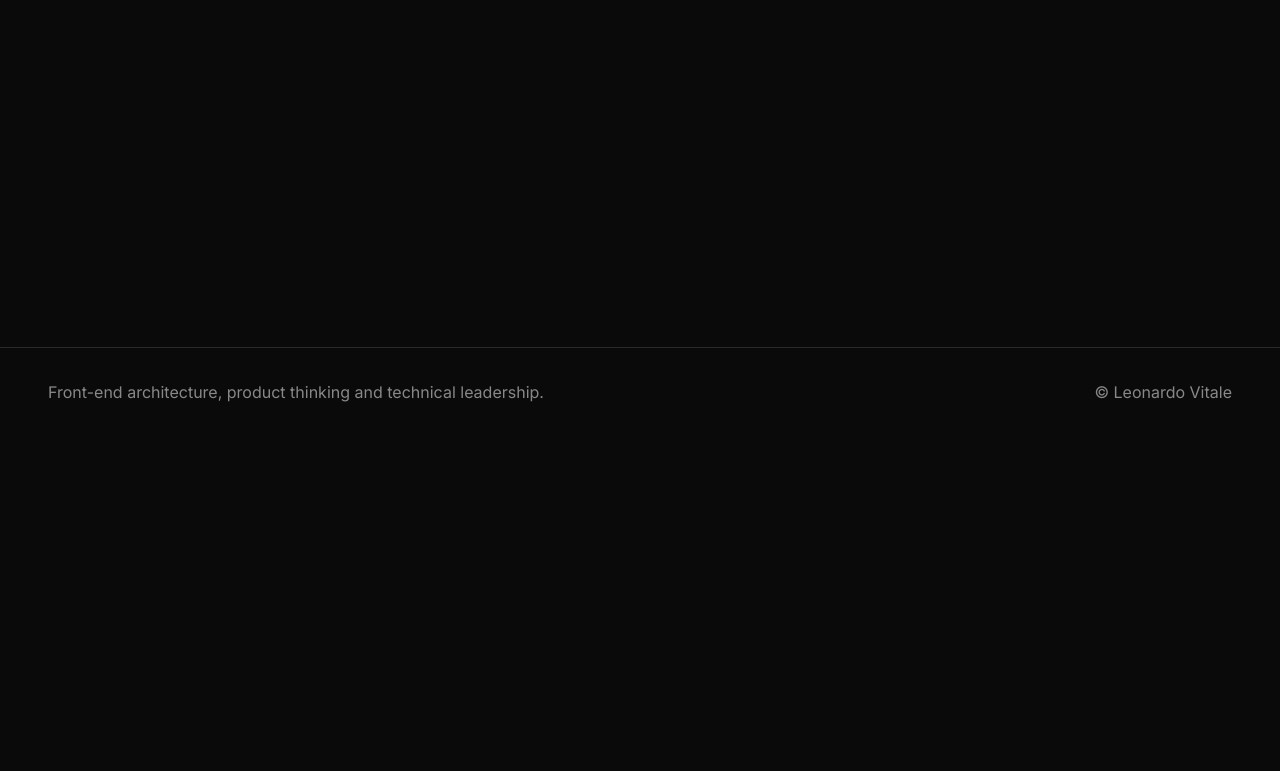
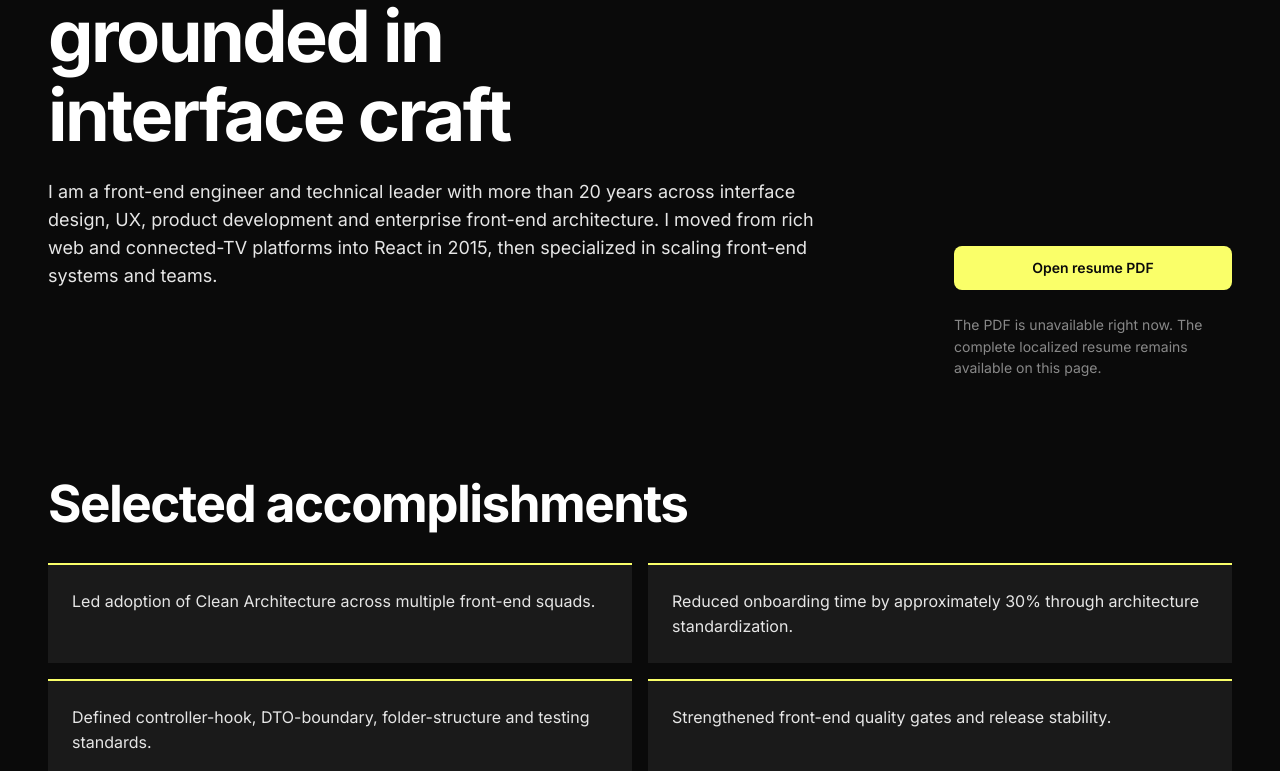
Before and after one commit to LeoVitale/vitale-portifolio, a React (Vite) app: page /en/about in a window 1280 px wide. Shown: the part 326-1097 px from the top of the page. Before the commit the page ends 800 px from the top, so only its background shows below. Built offline with nearby package versions, Linux system fonts and the light colour scheme; no server answers.

Commit message:
feat(about): add bilingual resume and contact

```diff
--- a/src/app/AppRouter.tsx
+++ b/src/app/AppRouter.tsx
@@ -20,6 +20,7 @@ import {
   switchLocale,
   writeStoredLocale,
 } from '../i18n/locale'
+import { AboutPage } from '../pages/AboutPage'
 import { CaseStudyPage } from '../pages/CaseStudyPage'
 import { HomePage } from '../pages/HomePage'
 import { WorkPage } from '../pages/WorkPage'
@@ -45,11 +46,6 @@ function LocaleBoundary({ locale }: { locale: Locale }) {
       <SiteLayout />
     </LocaleContext.Provider>
   )
-}
-
-function AboutPlaceholder() {
-  const { t } = useTranslation('about')
-  return <h1>{t('title')}</h1>
 }
 
 function NotFoundPage() {
@@ -104,7 +100,7 @@ function localizedRoutes(segment: string, locale: Locale): ReactElement {
       <Route element={<HomePage />} index />
       <Route element={<WorkPage />} path="work" />
       <Route element={<CaseStudyPage notFound={<NotFoundPage />} />} path="work/:projectSlug" />
-      <Route element={<AboutPlaceholder />} path="about" />
+      <Route element={<AboutPage />} path="about" />
       <Route element={<NotFoundPage />} path="*" />
     </Route>
   )
--- a/src/locales/en/about.json
+++ b/src/locales/en/about.json
@@ -61,5 +61,6 @@
   },
   "expertiseTitle": "Expertise",
   "contactTitle": "Contact",
+  "resumeDownload": "Open resume PDF",
   "resumeUnavailable": "The PDF is unavailable right now. The complete localized resume remains available on this page."
 }
--- a/src/locales/pt-BR/about.json
+++ b/src/locales/pt-BR/about.json
@@ -61,5 +61,6 @@
   },
   "expertiseTitle": "Especialidades",
   "contactTitle": "Contato",
+  "resumeDownload": "Abrir currículo em PDF",
   "resumeUnavailable": "O PDF está indisponível no momento. O currículo completo e localizado continua acessível nesta página."
 }
--- /dev/null
+++ b/src/pages/AboutPage.tsx
@@ -0,0 +1,108 @@
+import { useEffect, useState } from 'react'
+import { useTranslation } from 'react-i18next'
+import { contact } from '../content/portfolio'
+import { education, expertise, resumeExperiences } from '../content/resume'
+
+const resumePath = '/resume/leonardo-vitale-resume-en.pdf'
+const accomplishmentKeys = ['architecture', 'onboarding', 'standards', 'quality'] as const
+
+export function AboutPage() {
+  const { t } = useTranslation('about')
+  const [pdfUnavailable, setPdfUnavailable] = useState(false)
+
+  useEffect(() => {
+    let active = true
+    fetch(resumePath, { method: 'HEAD' })
+      .then((response) => {
+        if (active && !response.ok) setPdfUnavailable(true)
+      })
+      .catch(() => {
+        if (active) setPdfUnavailable(true)
+      })
+    return () => {
+      active = false
+    }
+  }, [])
+
+  return (
+    <article className="about-page">
+      <header className="about-page__intro">
+        <div>
+          <p className="eyebrow">{t('eyebrow')}</p>
+          <h1>{t('title')}</h1>
+          <p className="about-page__profile">{t('profile')}</p>
+        </div>
+        <a
+          className="button button--primary about-page__resume-link"
+          href={resumePath}
+          rel="noreferrer"
+          target="_blank"
+        >
+          {t('resumeDownload')}
+        </a>
+        {pdfUnavailable ? <p role="status">{t('resumeUnavailable')}</p> : null}
+      </header>
+
+      <section aria-labelledby="accomplishments-title">
+        <h2 id="accomplishments-title">{t('accomplishmentsTitle')}</h2>
+        <ul className="about-page__accomplishments">
+          {accomplishmentKeys.map((key) => (
+            <li key={key}>{t(`accomplishments.${key}`)}</li>
+          ))}
+        </ul>
+      </section>
+
+      <section aria-labelledby="experience-title" id="resume">
+        <h2 id="experience-title">{t('experienceTitle')}</h2>
+        <div className="resume-chronology">
+          {resumeExperiences.map((experience) => (
+            <article key={experience.id}>
+              <div className="resume-chronology__marker" aria-hidden="true" />
+              <div className="resume-chronology__heading">
+                <h3>{experience.company}</h3>
+                <p>{t(experience.titleKey)}</p>
+              </div>
+              <div className="resume-chronology__meta">
+                <time>{experience.period}</time>
+                <span>{t(experience.locationKey)}</span>
+              </div>
+              <ul>
+                {experience.achievementKeys.map((key) => (
+                  <li key={key}>{t(key)}</li>
+                ))}
+              </ul>
+            </article>
+          ))}
+        </div>
+      </section>
+
+      <section aria-labelledby="education-title" className="about-page__education">
+        <h2 id="education-title">{t('educationTitle')}</h2>
+        <p>
+          <strong>{t(education.courseKey)}</strong>
+          <span>{education.institution}</span>
+          <span>
+            {education.period} · {education.location}
+          </span>
+        </p>
+      </section>
+
+      <section aria-labelledby="expertise-title">
+        <h2 id="expertise-title">{t('expertiseTitle')}</h2>
+        <ul className="about-page__expertise">
+          {expertise.map((item) => (
+            <li key={item}>{item}</li>
+          ))}
+        </ul>
+      </section>
+
+      <section aria-labelledby="contact-title" className="about-page__contact" id="contact">
+        <h2 id="contact-title">{t('contactTitle')}</h2>
+        <address>
+          <a href={`mailto:${contact.email}`}>{contact.email}</a>
+          <a href={`tel:${contact.phoneHref}`}>{contact.phoneDisplay}</a>
+        </address>
+      </section>
+    </article>
+  )
+}
--- a/src/styles/pages.css
+++ b/src/styles/pages.css
@@ -619,6 +619,184 @@
   color: var(--color-primary);
 }
 
+.about-page {
+  display: grid;
+  gap: var(--section-gap);
+}
+
+.about-page > section {
+  scroll-margin-top: var(--space-8);
+}
+
+.about-page > section > h2 {
+  margin-block-end: var(--space-8);
+  font-size: clamp(2rem, 4vw, 3.5rem);
+  letter-spacing: -0.03em;
+}
+
+.about-page__intro {
+  display: grid;
+  grid-template-columns: repeat(12, minmax(0, 1fr));
+  align-items: end;
+  gap: var(--space-6);
+}
+
+.about-page__intro > div {
+  grid-column: 1 / span 8;
+}
+
+.about-page__intro h1 {
+  max-width: 13ch;
+  margin-block-end: var(--space-6);
+}
+
+.about-page__profile {
+  max-width: 48rem;
+  margin-block-end: 0;
+  color: var(--color-body-strong);
+  font-size: 1.125rem;
+}
+
+.about-page__resume-link {
+  grid-column: 10 / -1;
+}
+
+.about-page__intro [role='status'] {
+  grid-column: 10 / -1;
+  margin-block-end: 0;
+  color: var(--color-muted);
+  font-size: 0.875rem;
+}
+
+.about-page__accomplishments {
+  display: grid;
+  grid-template-columns: repeat(2, minmax(0, 1fr));
+  gap: var(--space-4);
+  margin: 0;
+  padding: 0;
+  list-style: none;
+}
+
+.about-page__accomplishments li {
+  padding: var(--space-6);
+  border-block-start: 2px solid var(--color-primary);
+  background: var(--color-surface-card);
+  color: var(--color-body-strong);
+}
+
+.resume-chronology {
+  display: grid;
+}
+
+.resume-chronology article {
+  position: relative;
+  display: grid;
+  grid-template-columns: 3fr 4fr 5fr;
+  gap: var(--space-6);
+  padding: var(--space-8) 0 var(--space-8) var(--space-8);
+  border-block-start: 1px solid var(--color-hairline);
+}
+
+.resume-chronology article::before {
+  position: absolute;
+  inset-block: 0;
+  inset-inline-start: 0.375rem;
+  width: 1px;
+  background: var(--color-hairline-strong);
+  content: '';
+}
+
+.resume-chronology__marker {
+  position: absolute;
+  z-index: 1;
+  inset-block-start: 2rem;
+  inset-inline-start: 0;
+  width: 0.8125rem;
+  height: 0.8125rem;
+  border: 2px solid var(--color-canvas);
+  border-radius: 50%;
+  background: var(--color-primary);
+}
+
+.resume-chronology h3 {
+  margin-block-end: var(--space-2);
+  font-size: 1.5rem;
+}
+
+.resume-chronology__heading p,
+.resume-chronology__meta,
+.resume-chronology li {
+  color: var(--color-body);
+}
+
+.resume-chronology__heading p {
+  margin-block-end: 0;
+}
+
+.resume-chronology__meta {
+  display: grid;
+  align-content: start;
+  gap: var(--space-2);
+  font-size: 0.875rem;
+}
+
+.resume-chronology__meta time {
+  color: var(--color-primary);
+  font-weight: 600;
+}
+
+.resume-chronology ul {
+  margin: 0;
+  padding-inline-start: var(--space-5);
+}
+
+.resume-chronology li + li {
+  margin-block-start: var(--space-3);
+}
+
+.about-page__education p {
+  display: grid;
+  grid-template-columns: repeat(3, minmax(0, 1fr));
+  gap: var(--space-6);
+  margin: 0;
+  padding-block: var(--space-6);
+  border-block: 1px solid var(--color-hairline);
+}
+
+.about-page__education span {
+  color: var(--color-body);
+}
+
+.about-page__expertise {
+  display: flex;
+  flex-wrap: wrap;
+  gap: var(--space-3);
+  margin: 0;
+  padding: 0;
+  list-style: none;
+}
+
+.about-page__expertise li {
+  padding: var(--space-2) var(--space-4);
+  border: 1px solid var(--color-hairline-strong);
+  border-radius: 9999px;
+  color: var(--color-body-strong);
+}
+
+.about-page__contact address {
+  display: flex;
+  flex-wrap: wrap;
+  gap: var(--space-4) var(--space-8);
+  padding-block-start: var(--space-6);
+  border-block-start: 1px solid var(--color-hairline);
+  font-style: normal;
+}
+
+.about-page__contact a {
+  color: var(--color-body-strong);
+  font-size: clamp(1.125rem, 3vw, 1.5rem);
+}
+
 @media (max-width: 47.99rem) {
   .home-page {
     gap: var(--space-12);
@@ -754,6 +932,30 @@
   .case-study__next-link {
     width: 100%;
   }
+
+  .about-page__intro {
+    grid-template-columns: 1fr;
+  }
+
+  .about-page__intro > div,
+  .about-page__resume-link,
+  .about-page__intro [role='status'] {
+    grid-column: 1;
+  }
+
+  .about-page__resume-link {
+    width: 100%;
+  }
+
+  .about-page__accomplishments,
+  .about-page__education p {
+    grid-template-columns: 1fr;
+  }
+
+  .resume-chronology article {
+    grid-template-columns: 1fr;
+    gap: var(--space-4);
+  }
 }
 
 @media (prefers-reduced-motion: reduce) {
```
Also changed, not shown: .specs/features/portfolio-v1/spec.md, .specs/features/portfolio-v1/tasks.md, 1 other file (tests, documents, lock files or other folders).
